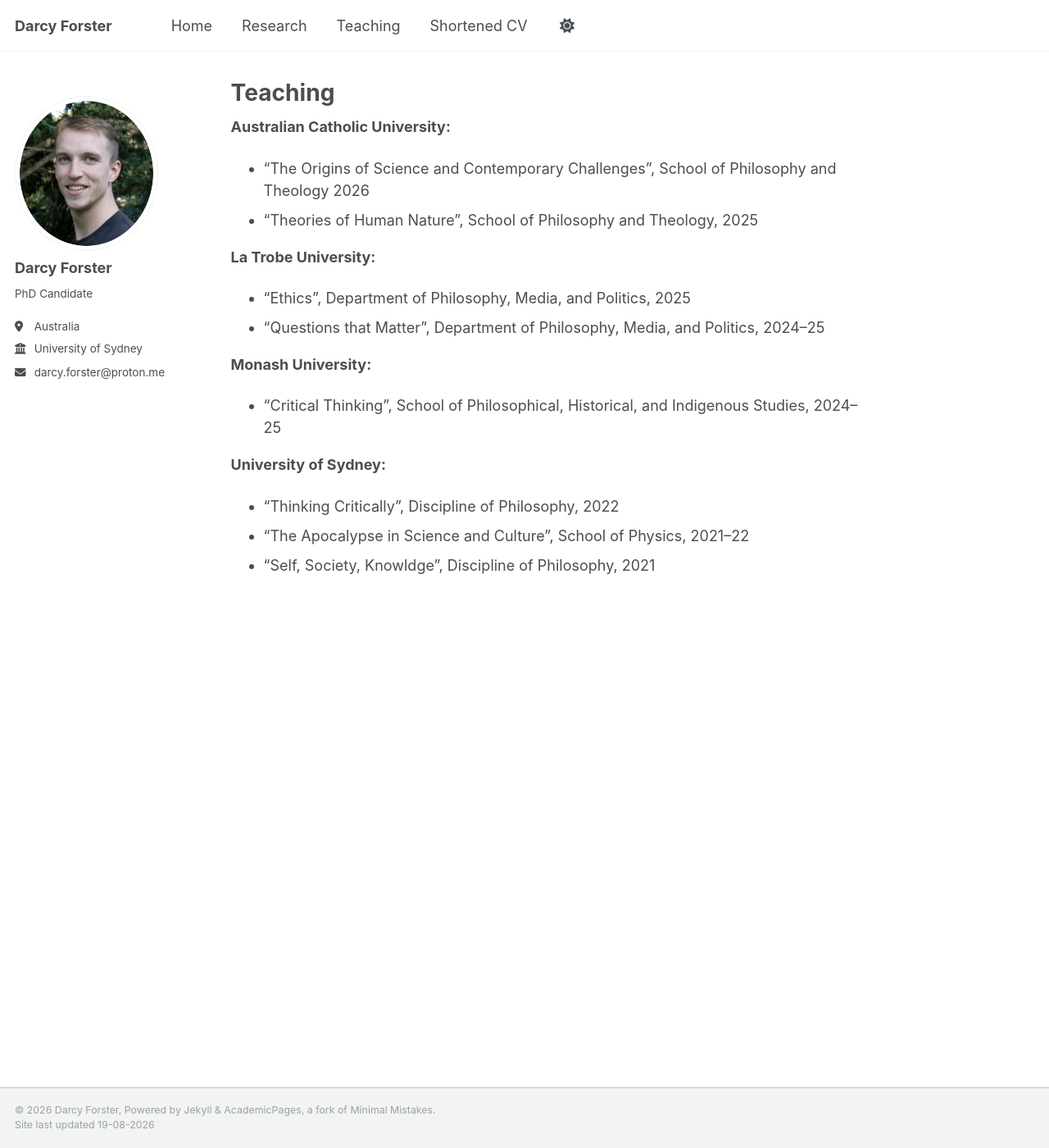
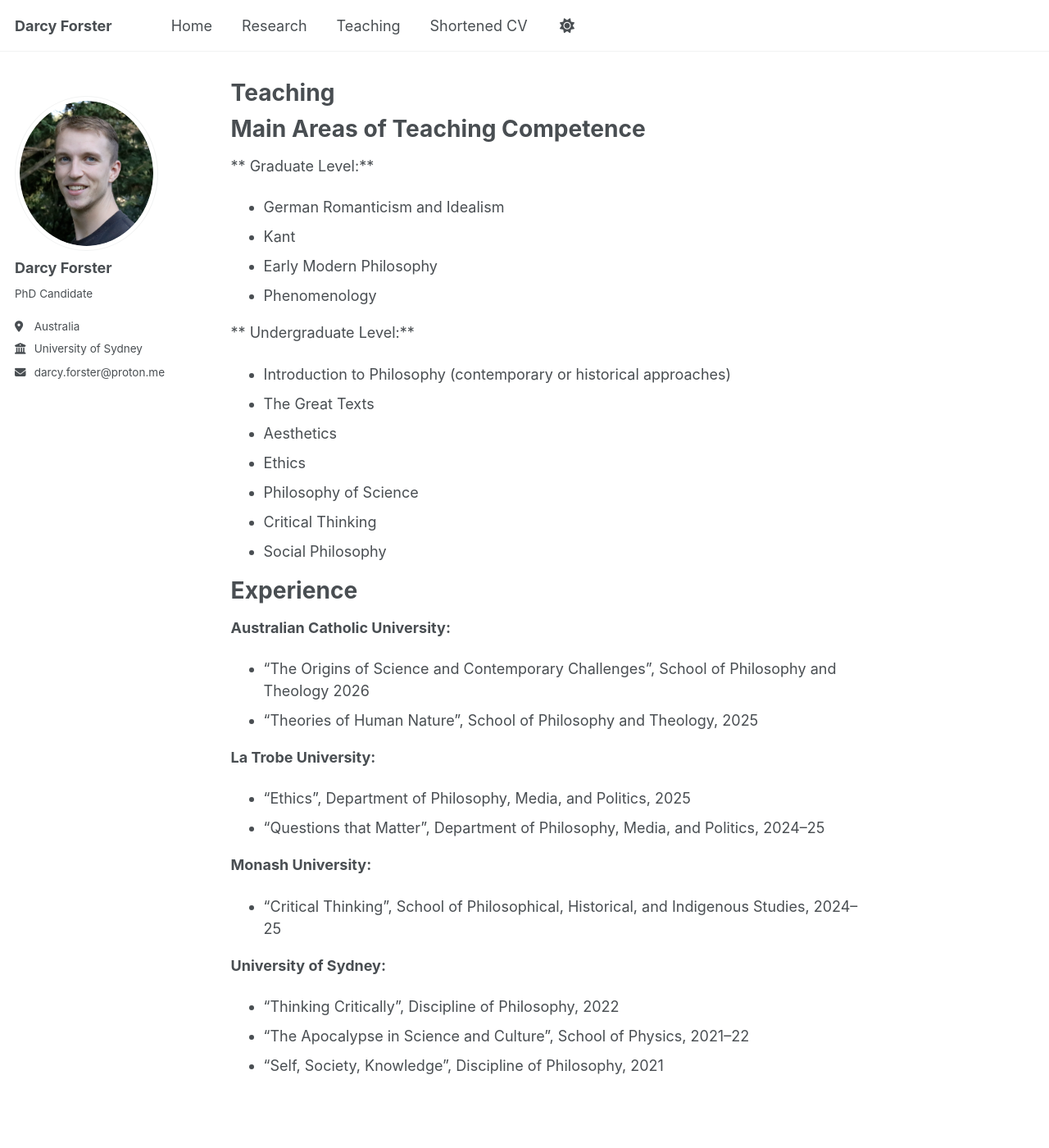
Before and after one commit to darcyforster/academic-pages, a Jekyll site: the page built from _pages/teaching.md, in a window 1280 px wide and 1400 px high. Shown: the whole window at 82% size. Built offline with Jekyll 4.4.1, drawn with Linux system fonts in a browser that asks for light colours.

Commit message:
Update teaching.md

```diff
--- a/_pages/teaching.md
+++ b/_pages/teaching.md
@@ -2,7 +2,25 @@
 title: "Teaching"
 permalink: /teaching/
 ---
+Main Areas of Teaching Competence
+======
+** Graduate Level:**
+* German Romanticism and Idealism
+* Kant
+* Early Modern Philosophy
+* Phenomenology
 
+** Undergraduate Level:**
+* Introduction to Philosophy (contemporary or historical approaches)
+* The Great Texts
+* Aesthetics
+* Ethics
+* Philosophy of Science
+* Critical Thinking
+* Social Philosophy
+
+Experience
+======
 **Australian Catholic University:**
 * "The Origins of Science and Contemporary Challenges", School of Philosophy and Theology 2026
 * “Theories of Human Nature”, School of Philosophy and Theology, 2025
@@ -17,4 +35,4 @@ permalink: /teaching/
 **University of Sydney:**
 * “Thinking Critically”, Discipline of Philosophy, 2022
 * “The Apocalypse in Science and Culture”, School of Physics, 2021–22
-* “Self, Society, Knowldge”, Discipline of Philosophy, 2021
+* “Self, Society, Knowledge”, Discipline of Philosophy, 2021
```
